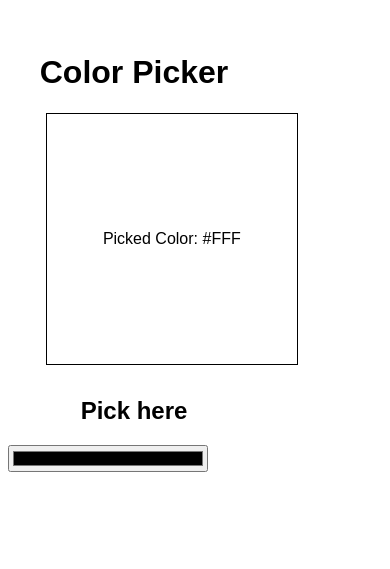
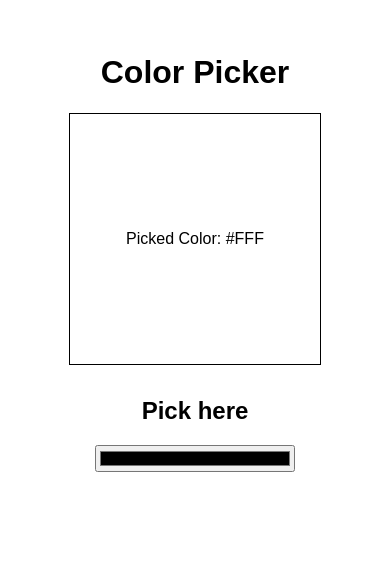
Before and after one commit to suadpllana/color-picker, a React (Vite) app: page / in a window 390 px wide. Shown: the part 275-844 px from the top of the page. Built offline with nearby package versions, Linux system fonts and the light colour scheme.

Commit message:
first commit

```diff
--- a/src/Color.jsx
+++ b/src/Color.jsx
@@ -52,8 +52,8 @@ const Color = () => {
 
       <div className="savedColorContainer">
         {saveColor.length > 0 && <h2>Saved Colors :</h2>}
-       {saveColor.map((color) => (
-        <div className="boxContainer">
+       {saveColor.map((color , index) => (
+        <div key={index} className="boxContainer">
         <p>{color.text || color.eyeDropperSavedColor}  </p>
      <div className="box" style={{backgroundColor: color.text}}></div>
      <MdDelete onClick={() => deleteColor(color.id)} className="icon" />
--- a/src/index.css
+++ b/src/index.css
@@ -95,11 +95,18 @@ gap: 300px;
   opacity: 0.6  ;
 }
 @media (max-width: 767px){
-  .result{
-    margin-left: 15%;
+
+
+  .container{
+    width: 100%;
+
+    grid-template-columns: 1fr;
   }
-  .container{
-    grid-template-columns: 1fr;
+  .colorPickerContainer{
+    align-items: center;
+  }
+  .eyeDropperBox{
+    margin-left: 128px;
   }
 }
 @media (min-width: 768px) and (max-width: 1217px){
```
